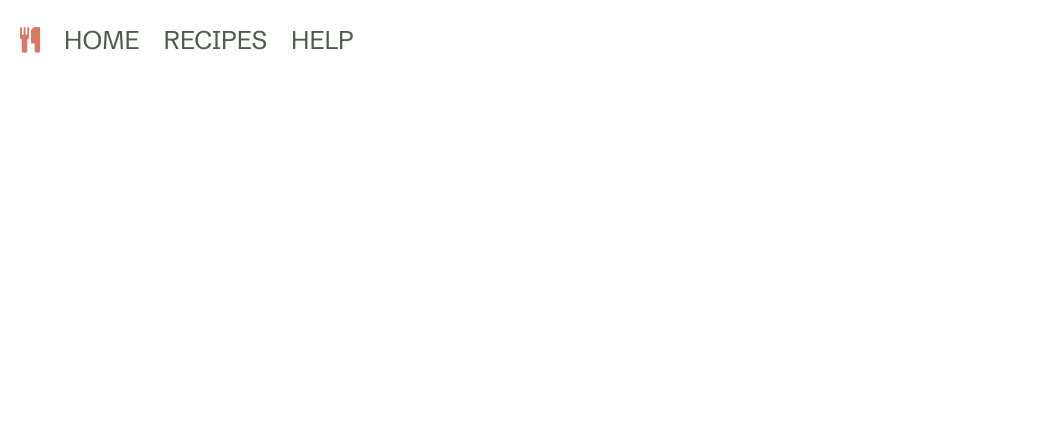
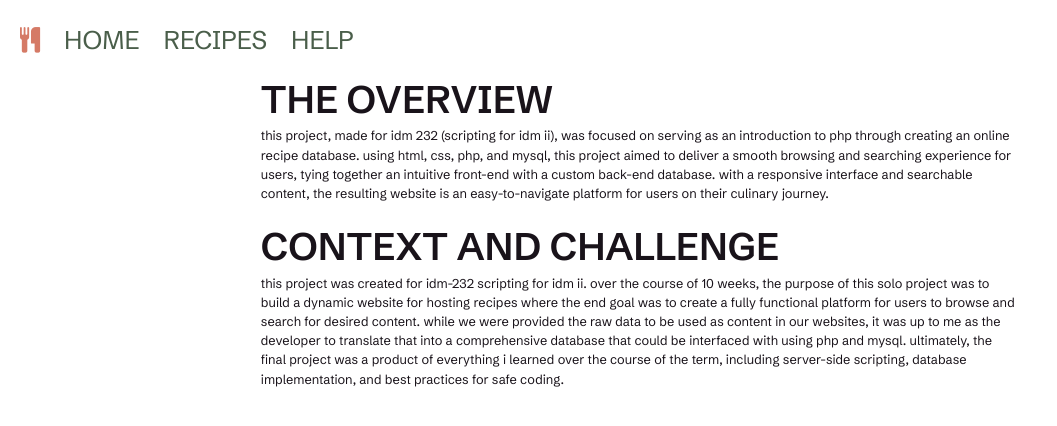
Before and after one commit to malnyrad/idm232-dkl67, a PHP site: page /case_study.php in a window 1280 px wide. Shown: the top 426 px of the page, without its empty margins (0-1057 px from the left). Run offline with PHP 8.4, Linux system fonts and the light colour scheme.

Commit message:
Update database

```diff
--- a/case_study.php
+++ b/case_study.php
@@ -9,6 +9,15 @@
 </head>
 <body>
     <?php include_once 'header.php' ?>
-
+    <main class="case-study">
+        <section class="case-content">
+            <h3>The Overview</h3>
+            <p>This project, made for IDM 232 (Scripting for IDM II), was focused on serving as an introduction to PHP through creating an online recipe database.  Using HTML, CSS, PHP, and MySQL, this project aimed to deliver a smooth browsing and searching experience for users, tying together an intuitive front-end with a custom back-end database.  With a responsive interface and searchable content, the resulting website is an easy-to-navigate platform for users on their culinary journey.</p>
+        </section>
+        <section class="case-content">
+            <h3>Context and Challenge</h3>
+            <p>This project was created for IDM-232 Scripting for IDM II. Over the course of 10 weeks, the purpose of this solo project was to build a dynamic website for hosting recipes where the end goal was to create a fully functional platform for users to browse and search for desired content. While we were provided the raw data to be used as content in our websites, it was up to me as the developer to translate that into a comprehensive database that could be interfaced with using PHP and MySQL. Ultimately, the final project was a product of everything I learned over the course of the term, including server-side scripting, database implementation, and best practices for safe coding.</p>
+        </section>
+    </main>
 </body>
 </html>
--- a/css/styles.css
+++ b/css/styles.css
@@ -325,7 +378,25 @@ input[type=text] {
     justify-content: center;
 }
 
-.main-image {
-    height: 40vw;
-    padding-right: 3vw;
+/*case study page*/
+
+.case-study {
+    align-items: center;
+    display: flex;
+    flex-direction: column;
+    margin: 2rem auto 0 auto;
+    width: 60%;
 }
+
+.case-content {
+    margin-bottom: 1rem;
+    margin-top: 0.5rem;
+}
+
+.case-content h3 {
+    margin-bottom: 0.5rem;
+}
+
+.case-content p {
+    font-size: max(12px, 1vw);
+}
```
Also changed, not shown: other parts of css/styles.css (+80 -27 lines), recipe.php (+9 -9 lines), recipes.sql.
